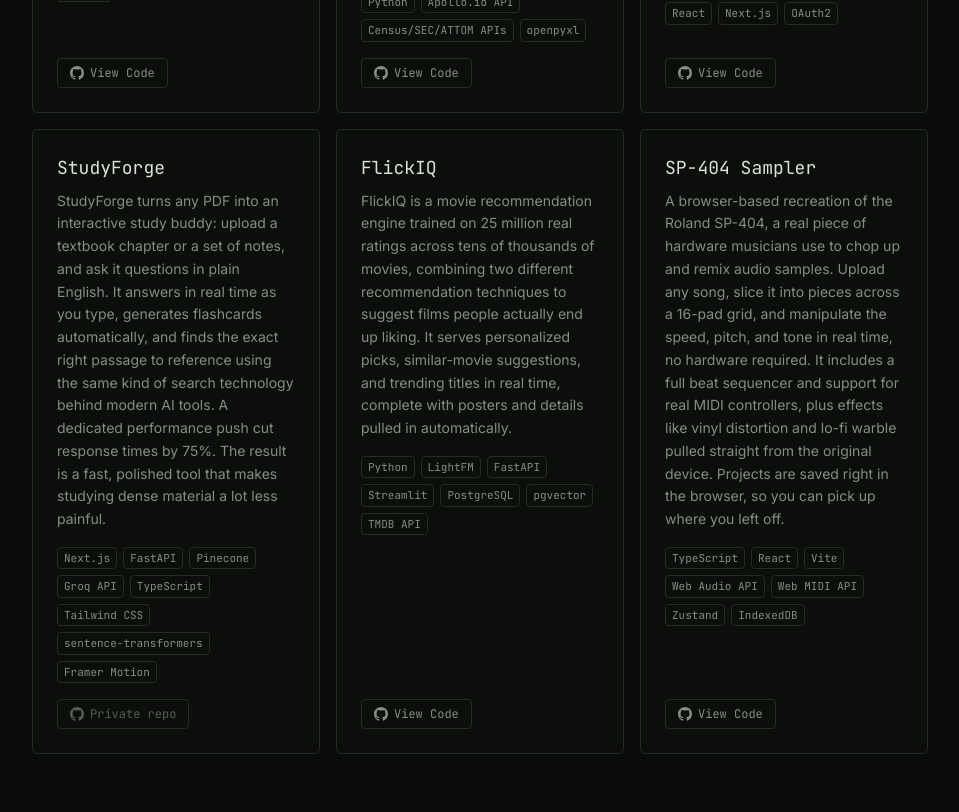
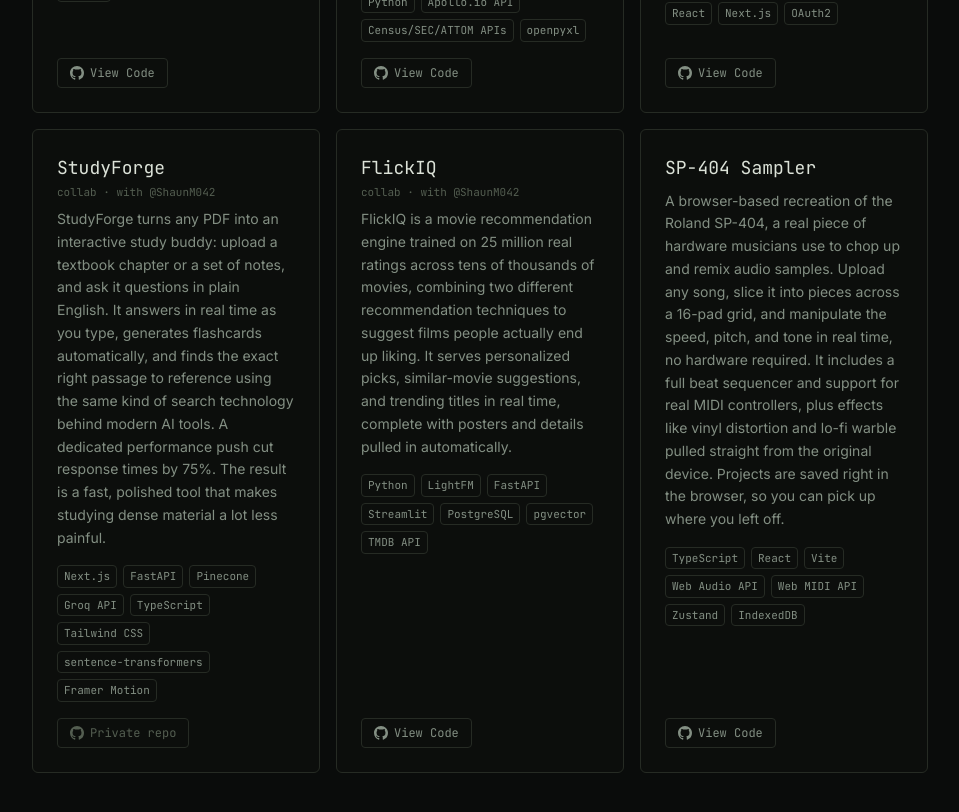
Before and after one commit to bgverz/braden-garcia-website, a Next.js app: page / in a window 1280 px wide. Shown: the part 3400-4212 px from the top of the page, without its empty margins (160-1119 px from the left). Built offline with nearby package versions, Linux system fonts and the light colour scheme.

Commit message:
added collab credits to flickiq and studyforge cards

```diff
--- a/src/components/sections/projects.tsx
+++ b/src/components/sections/projects.tsx
@@ -16,6 +16,11 @@
             <Reveal key={project.name} delay={i * 0.08}>
               <div className="flex h-full flex-col rounded-md border border-border bg-bg-raised/30 p-6 transition-colors hover:border-border-strong">
                 <h3 className="font-mono text-lg text-fg">{project.name}</h3>
+                {project.collab && (
+                  <p className="mt-0.5 font-mono text-[11px] text-fg-muted">
+                    collab · with @{project.collab}
+                  </p>
+                )}
                 <p className="mt-2 text-sm leading-relaxed text-fg-dim">{project.description}</p>
                 <div className="mt-4 flex flex-wrap gap-1.5">
                   {project.stack.map((tech) => (
--- a/src/content.ts
+++ b/src/content.ts
@@ -61,6 +61,9 @@
   description: string;
   stack: string[];
   href?: string;
+  // GitHub handle of the collaborator whose account hosts the repo, shown on
+  // the card so "View Code" landing on another profile isn't confusing.
+  collab?: string;
 };
 
 export const projects: Project[] = [
@@ -90,7 +93,8 @@
     description:
       "StudyForge turns any PDF into an interactive study buddy: upload a textbook chapter or a set of notes, and ask it questions in plain English. It answers in real time as you type, generates flashcards automatically, and finds the exact right passage to reference using the same kind of search technology behind modern AI tools. A dedicated performance push cut response times by 75%. The result is a fast, polished tool that makes studying dense material a lot less painful.",
     stack: ["Next.js", "FastAPI", "Pinecone", "Groq API", "TypeScript", "Tailwind CSS", "sentence-transformers", "Framer Motion"],
-    // Repo is not public — restore the href once it is:
+    collab: "ShaunM042",
+    // Repo is private — restore the href once it's public:
     // href: "https://github.com/ShaunM042/StudyForge",
   },
   {
@@ -98,6 +102,7 @@
     description:
       "FlickIQ is a movie recommendation engine trained on 25 million real ratings across tens of thousands of movies, combining two different recommendation techniques to suggest films people actually end up liking. It serves personalized picks, similar-movie suggestions, and trending titles in real time, complete with posters and details pulled in automatically.",
     stack: ["Python", "LightFM", "FastAPI", "Streamlit", "PostgreSQL", "pgvector", "TMDB API"],
+    collab: "ShaunM042",
     href: "https://github.com/ShaunM042/FlickIQ",
   },
   {
```
